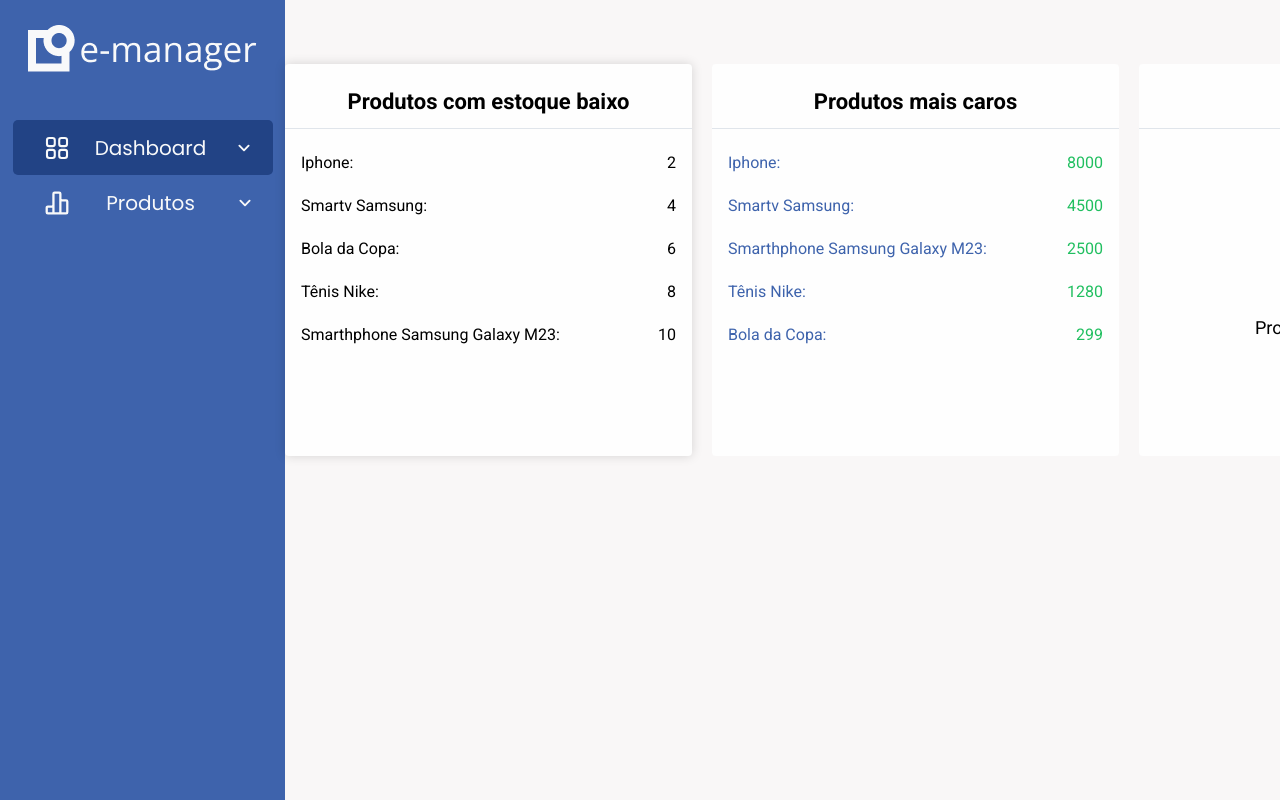
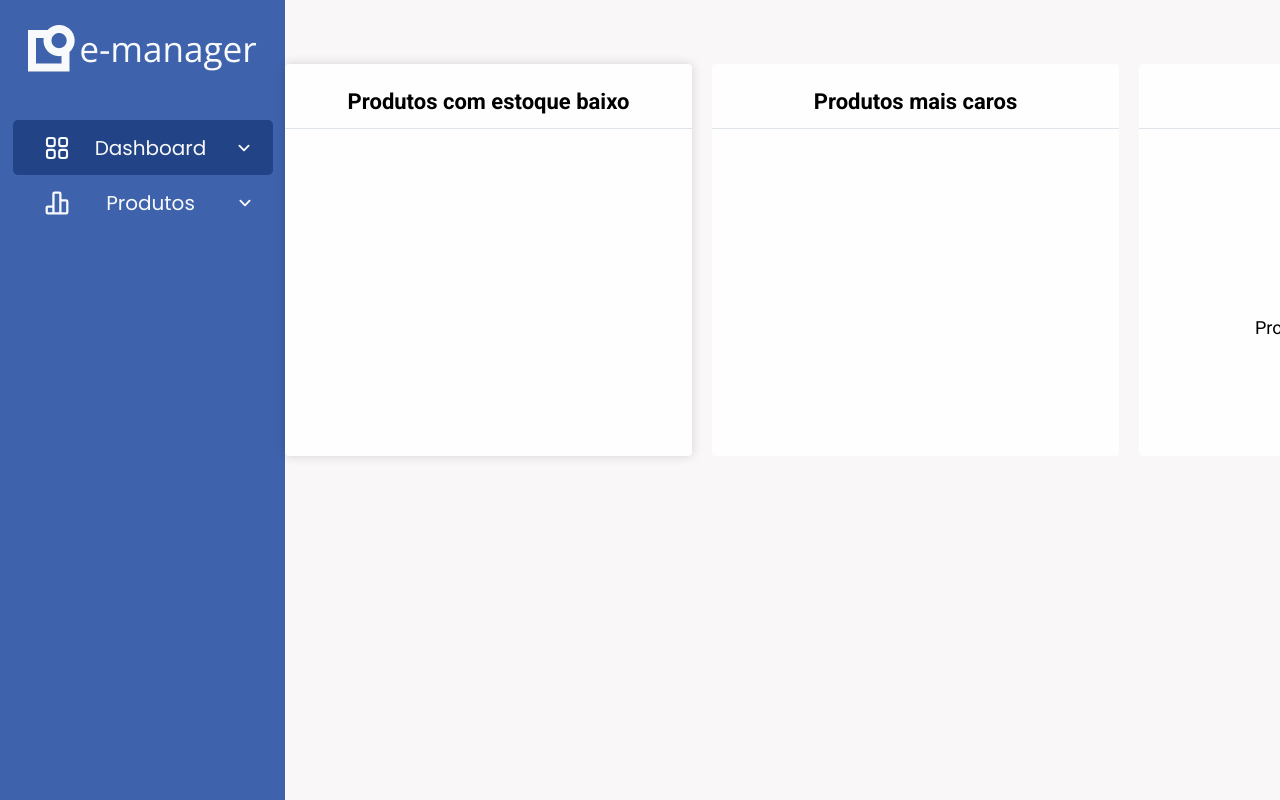
Before and after one commit to Rafael-Guilherme/union_developers_test, a React (Vite) app in the folder frontend/: page /dashboard in a window 1280 px wide. Shown: the top 800 px of the page. Built offline with nearby package versions, Linux system fonts and the light colour scheme.

Commit message:
feat(store): redux toolkit store and reducer products implementation

```diff
--- a/frontend/src/components/DashBoardCard/DashBoardCard.tsx
+++ b/frontend/src/components/DashBoardCard/DashBoardCard.tsx
@@ -2,7 +2,9 @@
 
 type Products = {
     name: string
-    value: string
+    category: string
+    price?: string
+    quantity: string
 }
 
 interface DashBoardCardProps {
@@ -31,7 +33,7 @@
               {list && list.map((item, index) => (
                 <li className='list-card' key={index}>
                   <p className={`${secondary ? "primary-name" : ""}`}>{item.name}:</p>
-                  <p className={`${secondary ? "primary-value" : ""}`}>{item.value}</p>
+                  <p className={`${secondary ? "primary-value" : ""}`}>{`${secondary ? item.price : item.quantity}`}</p>
                 </li>
               ))}
             </ul>
--- a/frontend/src/main.tsx
+++ b/frontend/src/main.tsx
@@ -1,14 +1,17 @@
 import React from 'react'
 import ReactDOM from 'react-dom/client'
+import { Provider } from 'react-redux'
 import { BrowserRouter } from 'react-router-dom'
 import { ToastContainer } from 'react-toastify'
 import App from './App.tsx'
 
 import './index.css'
 import 'react-toastify/dist/ReactToastify.css';
+import store from './store/index.ts'
 
 ReactDOM.createRoot(document.getElementById('root')!).render(
   <React.StrictMode>
+    <Provider store={store}>
       <BrowserRouter>
         <App />
         <ToastContainer
@@ -24,5 +27,6 @@
             theme="light"
           />
       </BrowserRouter>
+    </Provider>
   </React.StrictMode>,
 )
--- /dev/null
+++ b/frontend/src/models/Product.ts
@@ -0,0 +1,23 @@
+class Product {
+    id: number
+    name: string
+    category: string
+    price?: string
+    quantity: string
+
+    constructor(
+        id: number,
+        name: string,
+        category: string,
+        price: string,
+        quantity: string
+    ) {
+        this.id = id
+        this.name = name
+        this.category = category
+        this.price = price
+        this.quantity = quantity
+    }
+}
+
+export default Product
--- a/frontend/src/pages/AddProducts/AddProducts.tsx
+++ b/frontend/src/pages/AddProducts/AddProducts.tsx
@@ -2,14 +2,17 @@
 import { yupResolver } from '@hookform/resolvers/yup'
 import { AddProductsSchemaValidation } from '../../schema/AddProductsShemaValidation'
 import { toast } from "react-toastify";
+import { useDispatch } from "react-redux";
+import { add } from "../../store/reducers/products";
 
 import ActionButton from "../../components/Button/ActionButton";
 import InputAddProducts from "../../components/InputAddProducts/InputAddProducts";
 
 
 import "./AddProducts.scss";
+import { useNavigate } from "react-router-dom";
 
-type FormData = {
+export type ProductsData = {
   name: string;
   category: string;
   price?: string;
@@ -17,14 +20,27 @@
 };
 
 const AddProducts = () => {
-  const { control, handleSubmit, formState: { errors } } = useForm<FormData>({
+  const { control, handleSubmit, formState: { errors } } = useForm<ProductsData>({
     resolver: yupResolver(AddProductsSchemaValidation)
   });
+  const dispatch = useDispatch()
+  const navigate = useNavigate()
 
-  const onSubmit = async (data: FormData) => {
+  const onSubmit = async (data: ProductsData) => {
     try {
+      dispatch(add({
+        name: data.name,
+        category: data.category,
+        price: data.price,
+        quantity: data.quantity
+      }))
+
       console.log(data);
       toast.success("Produto cadastrado com sucesso!")
+
+      setTimeout(() => {
+        navigate('/dashboard')
+      }, 2000)
     } catch (error) {
       console.log(error)
       toast.error("Ocorreu um erro no cadastro do seu produto, tente novamente!")
--- a/frontend/src/pages/Dashboard/Dashboard.tsx
+++ b/frontend/src/pages/Dashboard/Dashboard.tsx
@@ -1,62 +1,90 @@
+import { useSelector } from "react-redux"
 import DashBoardCard from "../../components/DashBoardCard/DashBoardCard"
 
 import "./Dashboard.scss"
+import { RootReducer } from "../../store"
 
-const lowProducts = [
-    {
-        "name": "Iphone",
-        "value": "2"
-    },
-    {
-        "name": "Smartv Samsung",
-        "value": "4"
-    },
-    {
-        "name": "Bola da Copa",
-        "value": "6"
-    },
-    {
-        "name": "Tênis Nike",
-        "value": "8"
-    },
-    {
-        "name": "Smarthphone Samsung Galaxy M23",
-        "value": "10"
-    }
-]
+// const lowProducts = [
+//     {
+//         "name": "Iphone",
+//         "value": "2"
+//     },
+//     {
+//         "name": "Smartv Samsung",
+//         "value": "4"
+//     },
+//     {
+//         "name": "Bola da Copa",
+//         "value": "6"
+//     },
+//     {
+//         "name": "Tênis Nike",
+//         "value": "8"
+//     },
+//     {
+//         "name": "Smarthphone Samsung Galaxy M23",
+//         "value": "10"
+//     }
+// ]
 
-const expensiveProducst = [
-    {
-        "name": "Iphone",
-        "value": "8000"
-    },
-    {
-        "name": "Smartv Samsung",
-        "value": "4500"
-    },
-    {
-        "name": "Bola da Copa",
-        "value": "299"
-    },
-    {
-        "name": "Tênis Nike",
-        "value": "1280"
-    },
-    {
-        "name": "Smarthphone Samsung Galaxy M23",
-        "value": "2500"
-    }
-]
+// const expensiveProducst = [
+//     {
+//         "name": "Iphone",
+//         "value": "8000"
+//     },
+//     {
+//         "name": "Smartv Samsung",
+//         "value": "4500"
+//     },
+//     {
+//         "name": "Bola da Copa",
+//         "value": "299"
+//     },
+//     {
+//         "name": "Tênis Nike",
+//         "value": "1280"
+//     },
+//     {
+//         "name": "Smarthphone Samsung Galaxy M23",
+//         "value": "2500"
+//     }
+// ]
 
-lowProducts.sort((a, b) => parseInt(a.value) - parseInt(b.value))
+//lowProducts.sort((a, b) => parseInt(a.value) - parseInt(b.value))
 
-expensiveProducst.sort((a,b) =>  parseInt(b.value) - parseInt(a.value))
+//expensiveProducst.sort((a,b) =>  parseInt(b.value) - parseInt(a.value))
 
 const Dashboard = () => {
+    const { itens } = useSelector((state: RootReducer) => state.product)
+
+    const filterLowProducts = () => {
+        const lowProducts = itens
+
+        lowProducts.sort((a, b) => parseInt(a.quantity) - parseInt(b.quantity))
+
+        return lowProducts
+    }
+
+    const filterExpensiveProducts = () => {
+        const expensiveProduct = itens
+
+        expensiveProduct.sort((a, b) => {
+            const priceA = a.price ? parseInt(a.price, 10) : 0;
+            const priceB = b.price ? parseInt(b.price, 10) : 0;
+
+            return priceB - priceA;
+          });
+
+        return expensiveProduct
+    }
+
+    const listLowProducts = filterLowProducts()
+    const listExpensiveProducts = filterExpensiveProducts()
+
   return (
     <div className="container-dashboard">
-        <DashBoardCard title="Produtos com estoque baixo" list={lowProducts} />
-        <DashBoardCard secondary title="Produtos mais caros" list={expensiveProducst} />
+        <DashBoardCard title="Produtos com estoque baixo" list={listLowProducts} />
+        <DashBoardCard secondary title="Produtos mais caros" list={listExpensiveProducts} />
         <DashBoardCard terciary title="Produtos" total="12" description="Produtos adicionados"  />
     </div>
   )
--- /dev/null
+++ b/frontend/src/store/index.ts
@@ -0,0 +1,13 @@
+import { configureStore } from '@reduxjs/toolkit'
+
+import productsReducer from './reducers/products'
+
+const store = configureStore({
+    reducer: {
+        product: productsReducer
+    }
+})
+
+export type RootReducer = ReturnType<typeof store.getState>
+
+export default store
--- /dev/null
+++ b/frontend/src/store/reducers/products.ts
@@ -0,0 +1,49 @@
+import { createSlice, PayloadAction } from '@reduxjs/toolkit'
+import Product from '../../models/Product'
+
+
+type ProductsState = {
+    itens: Product[]
+}
+
+const initialState: ProductsState = {
+    itens: []
+}
+
+const productsSlice = createSlice({
+    name: 'Products',
+    initialState,
+    reducers: {
+        add: (state, action: PayloadAction<Omit<Product, 'id'>>) => {
+            const productAlreadyAdded = state.itens.find(
+                (product) => product.name.toLowerCase() === action.payload.name.toLowerCase()
+            )
+
+            if (productAlreadyAdded) {
+                alert('Produto já cadastrado!')
+            } else {
+                const lastProduct = state.itens[state.itens.length - 1]
+                const newProduct = {
+                    ...action.payload,
+                    id: lastProduct ? lastProduct.id + 1 : 1
+                }
+                state.itens.push(newProduct)
+            }
+        },
+        remove: (state, action: PayloadAction<number>) => {
+            state.itens = [
+                ...state.itens.filter((product) => product.id !== action.payload)
+            ]
+        },
+        edit: (state, action: PayloadAction<Product>) => {
+            const productIndex = state.itens.findIndex((product) => product.id === action.payload.id)
+
+            if (productIndex >= 0) {
+                state.itens[productIndex] = action.payload
+            }
+        }
+    }
+})
+
+export const { add, remove, edit } = productsSlice.actions
+export default productsSlice.reducer
```
Lines whose indentation alone changed are shown as unchanged.
